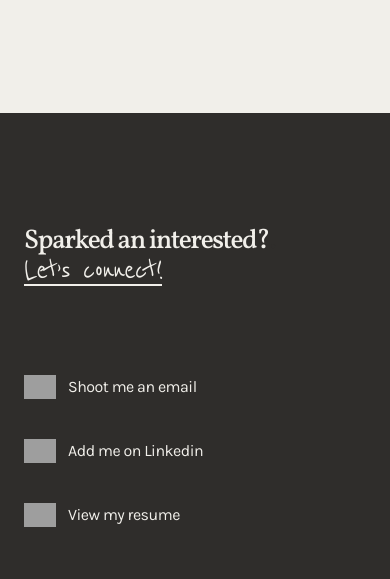
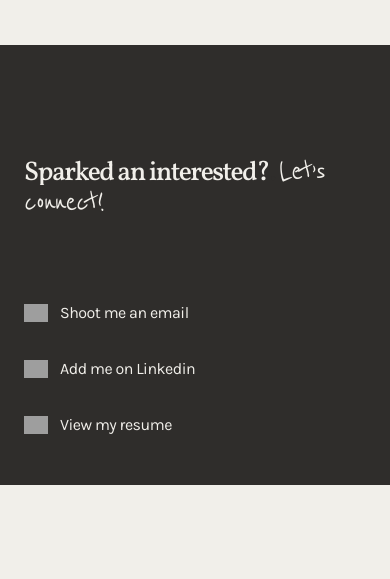
Before and after one commit to hoanhan101/dani, a FastAPI app: page / in a window 390 px wide. Shown: the part 4026-4605 px from the top of the page. After the commit the page ends 4511 px from the top, so only its background shows below. Run offline with FastAPI, Linux system fonts and the light colour scheme; some libraries are stand-ins or nearby versions; some web fonts are replaced; grey boxes are pictures that could not be loaded.

Commit message:
Minor styling

```diff
--- a/static/css/styles.css
+++ b/static/css/styles.css
@@ -101,7 +101,7 @@ nav {
     color: #2f2d2b;
     font-family: "Vollkorn", serif;
     font-size: 44px;
-    line-height: 150%;
+    line-height: 160%;
     font-weight: 500;
     letter-spacing: -1.5px;
 }
@@ -311,7 +311,9 @@ nav {
 }
 
 @media (max-width: 414px) {
-    body {
+    body,
+    .body-text1,
+    .button-case-study {
         font-size: 16px;
     }
 
--- a/templates/base.html
+++ b/templates/base.html
@@ -86,7 +86,7 @@
                         >Sparked an interested?</span
                     >
                     <span class="heading1-space footer-group-space">.</span>
-                    <span class="heading1-hero footer-group"
+                    <span class="heading1-hero-no-underline footer-group"
                         >Let’s connect!</span
                     >
                 </p>
@@ -95,7 +95,7 @@
                 <hr class="hr-page-break-footer footer-group" />
                 <nav class="level is-mobile footer-group">
                     <div class="level-left">
-                        <figure class="level-item image is-32x32">
+                        <figure class="level-item image is-24x24">
                             <img
                                 src="https://dani.sfo3.digitaloceanspaces.com/img/icon_mail.svg"
                             />
@@ -115,7 +115,7 @@
                 <!-- LINKEIN -->
                 <nav class="level is-mobile footer-group pt-2">
                     <div class="level-left">
-                        <figure class="level-item image is-32x32">
+                        <figure class="level-item image is-24x24">
                             <img
                                 src="https://dani.sfo3.digitaloceanspaces.com/img/icon_linkedin.svg"
                             />
@@ -135,7 +135,7 @@
                 <!-- RESUME -->
                 <nav class="level is-mobile footer-group pt-2">
                     <div class="level-left">
-                        <figure class="level-item image is-32x32">
+                        <figure class="level-item image is-24x24">
                             <img
                                 src="https://dani.sfo3.digitaloceanspaces.com/img/icon_resume.svg"
                             />
```
